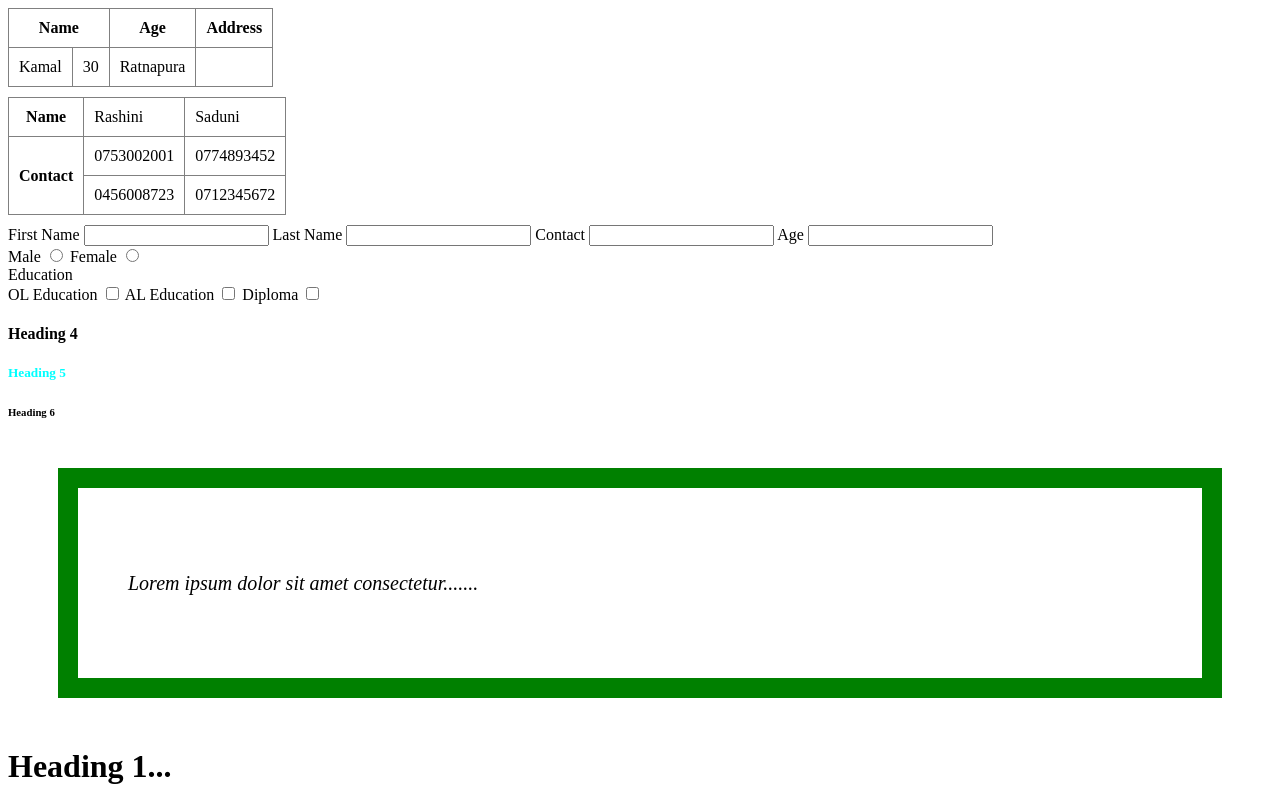
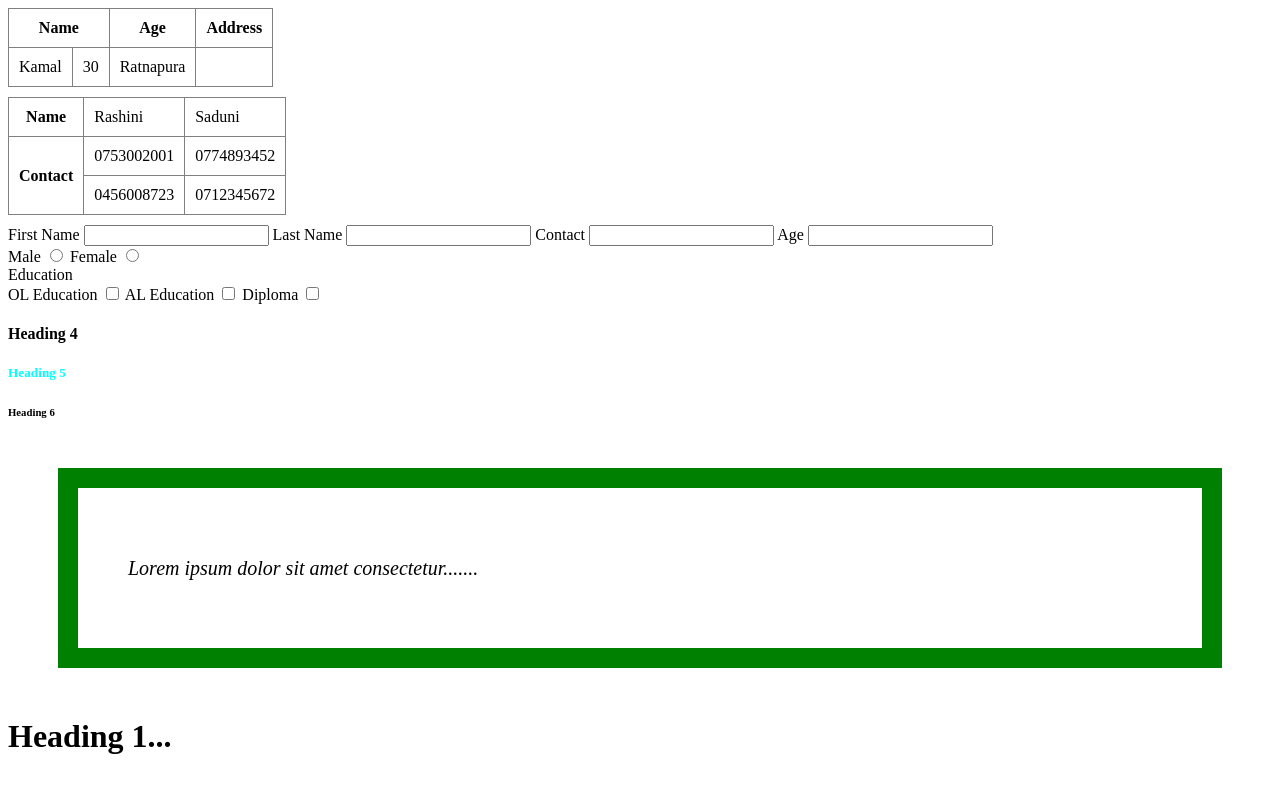
Before and after one commit to OwalaOARL/IJSE-web, a plain HTML site: page IJSE web/index.html in a window 1280 px wide. Shown: the top 800 px of the page. Drawn offline with Linux system fonts and the light colour scheme.

Commit message:
Update home.css

```diff
--- a/IJSE web/CSS/home.css
+++ b/IJSE web/CSS/home.css
@@ -20,7 +20,7 @@
     font-size: 20px;
     font-weight: 100;
     font-style: italic;
-    line-height: 50px;
+    line-height: 20px;
 }
 
 
```
